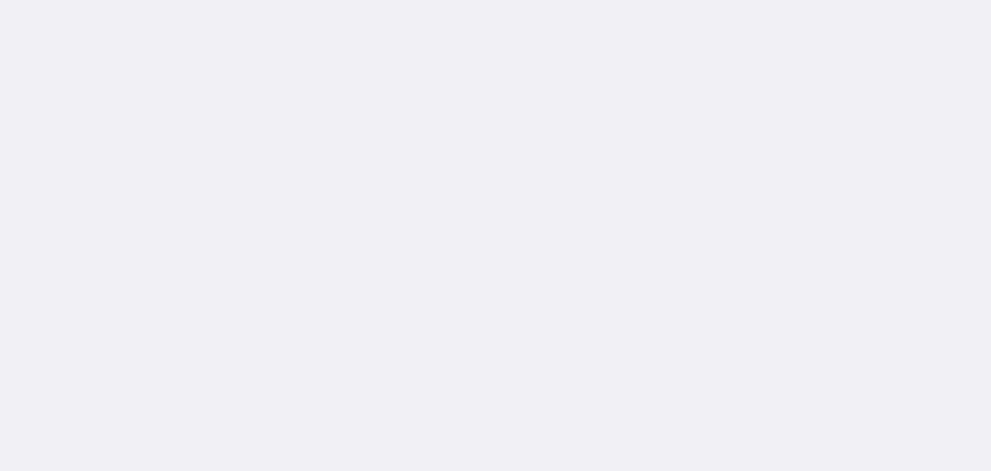
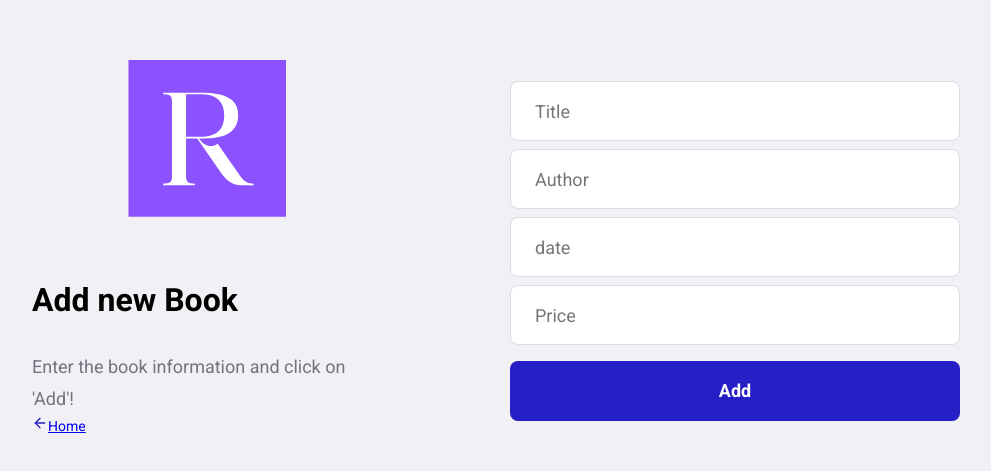
Before and after one commit to renaner123/springboot_react_mysql, a React (Create React App) app in the folder springboot_aws/client/: page /books/new in a window 1280 px wide. Before the commit this address had no page. Shown: the part 153-624 px from the top of the page, without its empty margins (144-1135 px from the left). Built offline with nearby package versions, Linux system fonts and the light colour scheme.

Commit message:
feat: add add new book page

```diff
--- /dev/null
+++ b/package.json
@@ -0,0 +1,5 @@
+{
+  "dependencies": {
+    "react-icons": "^5.0.1"
+  }
+}
--- a/springboot_aws/client/src/pages/Books/index.js
+++ b/springboot_aws/client/src/pages/Books/index.js
@@ -12,7 +12,7 @@
             <header>
                 <img src={logoImage} alt="Application logo" />
                 <span>Welcome, <strong>Renan</strong> </span>
-                <Link className="button" to="books/new">Add new Book</Link>
+                <Link className="button" to="/books/new">Add new Book</Link>
                 <button type="button">
                     <FiPower size={18} color="#251FC5" />
                 </button>
--- /dev/null
+++ b/springboot_aws/client/src/pages/NewBook/index.js
@@ -0,0 +1,35 @@
+import React from 'react';
+import { Link } from 'react-router-dom';
+import { FiArrowLeft, FiEdit, FiPower, FiTrash2 } from 'react-icons/fi';
+import './styles.css';
+
+import logoImage from '../../asserts/logo.svg';
+
+
+export default function NewBook() {
+
+    return(
+        <div className="new-book-container">
+            <div className="content">
+                <section className="form">
+                    <img src={logoImage} alt="Renan" />
+                    <h1>Add new Book</h1>
+                    <p>Enter the book information and click on 'Add'!</p>
+                    <Link className="back-link" to="/books">
+                        <FiArrowLeft size={16} color="#251fC5" />
+                        Home
+                    </Link>
+                </section>
+                <form action="">
+                    <input placeholder="Title" />
+                    <input placeholder="Author" />
+                    <input placeholder="date" />
+                    <input placeholder="Price" />
+
+                    <button className="button" type="submit">Add</button>
+                </form>
+            </div>
+        </div>
+    );
+
+}
--- /dev/null
+++ b/springboot_aws/client/src/pages/NewBook/styles.css
@@ -0,0 +1,61 @@
+.new-book-container {
+    width: 100%;
+    max-width: 1120px;
+    height: 100vh;
+    margin: 0 auto;
+
+    display: flex;
+    align-items: center;
+    justify-content: space-between;
+}
+
+.new-book-container .content {
+    width: 100%;
+    padding: 96px;
+    background: #F0F0F5;
+    box-shadow: 0 0 100px rgba(0, 0, 0, 0.1);
+    border-radius: 8px;
+
+    display: flex;
+    justify-content: space-between;
+    align-items: center;
+
+}
+
+.new-book-container .content section {
+    width: 100%;
+    max-width: 380px;
+}
+
+.new-book-container section.form{
+    width: 100%;
+    max-width: 350px;
+    margin-right: 30px;
+}
+
+.new-book-container section.form img {
+    width: 45%;
+    margin-left: auto;
+    margin-right: auto;
+    display: block;
+}
+
+.new-book-container .content section h1{
+    margin: 64px 0 32px;
+    font-size: 32px;
+}
+
+.new-book-container .content section p {
+    font-size: 18px;
+    color: #737380;
+    line-height: 32px;
+}
+
+.new-book-container .content form {
+    width: 100%;
+    max-width: 450px;
+}
+
+.new-book-container .content form input {
+    margin-top: 8px;
+}
--- a/springboot_aws/client/src/routes.js
+++ b/springboot_aws/client/src/routes.js
@@ -3,6 +3,7 @@
 
 import Login from './pages/Login';
 import Books from './pages/Books';
+import NewBook from "./pages/NewBook";
 
 export default function RoutesApp(){
     return (
@@ -10,6 +11,7 @@
             <Routes>
                 <Route path="/" element={<Login/>} />
                 <Route path="/books" element={<Books/>} />
+                <Route path="/books/new" element={<NewBook/>} />
             </Routes>
         </BrowserRouter>
     );
```
Also changed, not shown: 2 other files (tests, documents, lock files or other folders).
